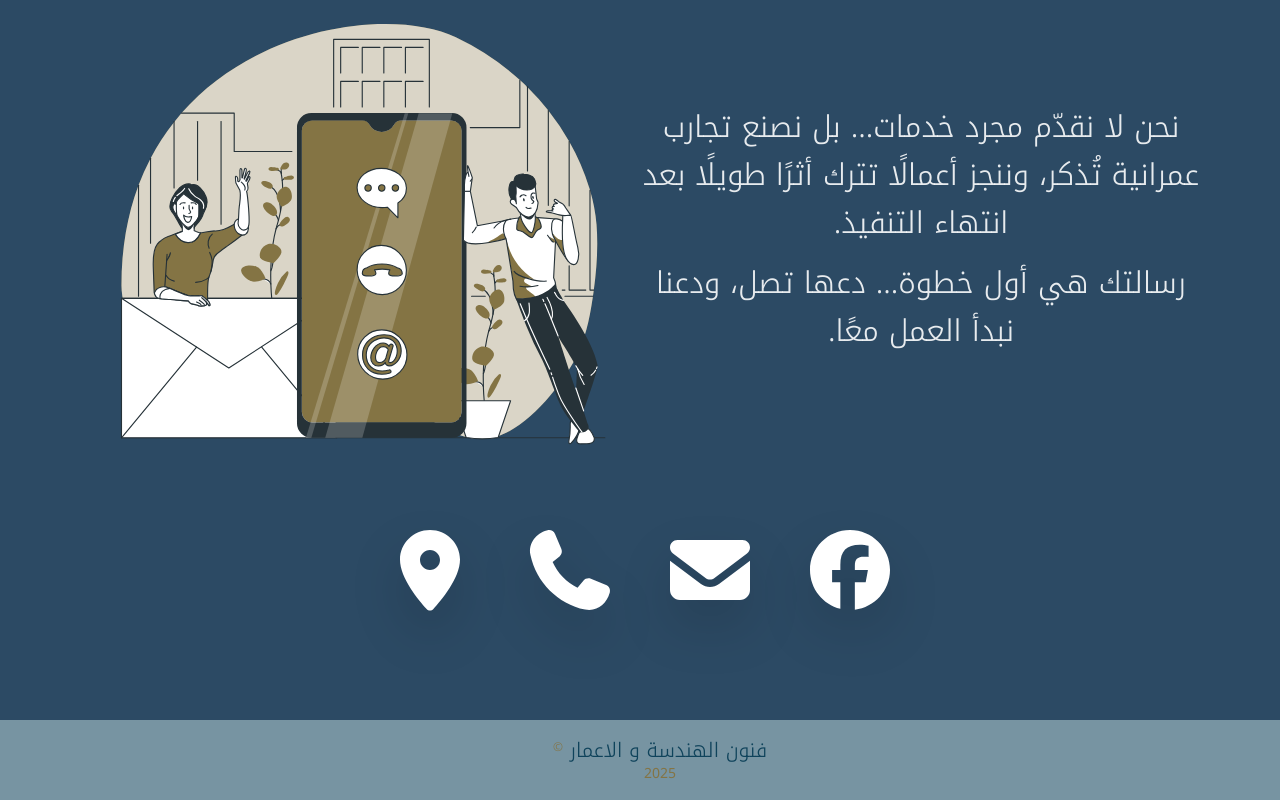
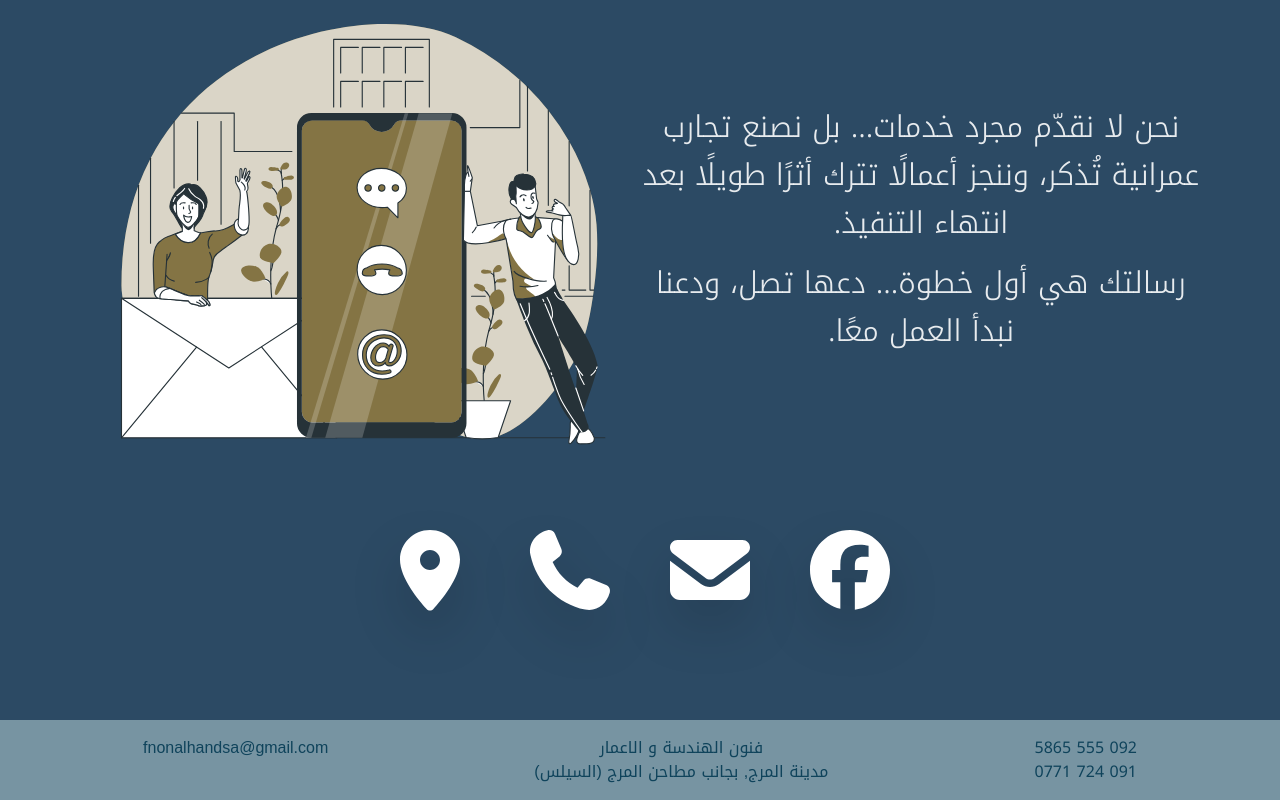
Before and after one commit to iR1y4d/fnon-website, a React (Vite) app: page / in a window 1280 px wide. Shown: the part 4095-4895 px from the top of the page. Built offline with nearby package versions, Linux system fonts and the light colour scheme; a web font is replaced by a local one.

Commit message:
change footer

```diff
--- a/src/sections/Footer.jsx
+++ b/src/sections/Footer.jsx
@@ -4,17 +4,28 @@ const Footer = () => {
   return (
     <footer className="bg-[#ffffff6e]">
       <div className="h-20 flex justify-center items-center gap-10 text-primary">
-        <div>
-          <div className="font-light text-xl ">
-            فنون الهندسة و الاعمار{" "}
-            <span className="text-xs relative -top-1.5 text-secondry">©</span>
+        <div className="px-10 w-full flex items-start justify-around">
+          <div>
+            <p>092 555 5865</p>
+            <p>091 724 0771</p>
           </div>
-          <div className="text-center text-sm text-secondry">{getYear}</div>
+          <div className="text-center">
+            {" "}
+            <h1>فنون الهندسة و الاعمار</h1>
+            <h1>مدينة المرج, بجانب مطاحن المرج (السيلس)</h1>
+          </div>
+
+          <h1>fnonalhandsa@gmail.com</h1>
         </div>
-        <div>{/* <img src="icon_w.png" alt="" width={70} /> */}</div>
       </div>
     </footer>
   );
 };
 
 export default Footer;
+
+// <div className="font-light text-xl ">
+//   فنون الهندسة و الاعمار{" "}
+//   <span className="text-xs relative -top-1.5 text-secondry">©</span>
+// </div>
+// <div className="text-center text-sm text-secondry">{getYear}</div>
```
